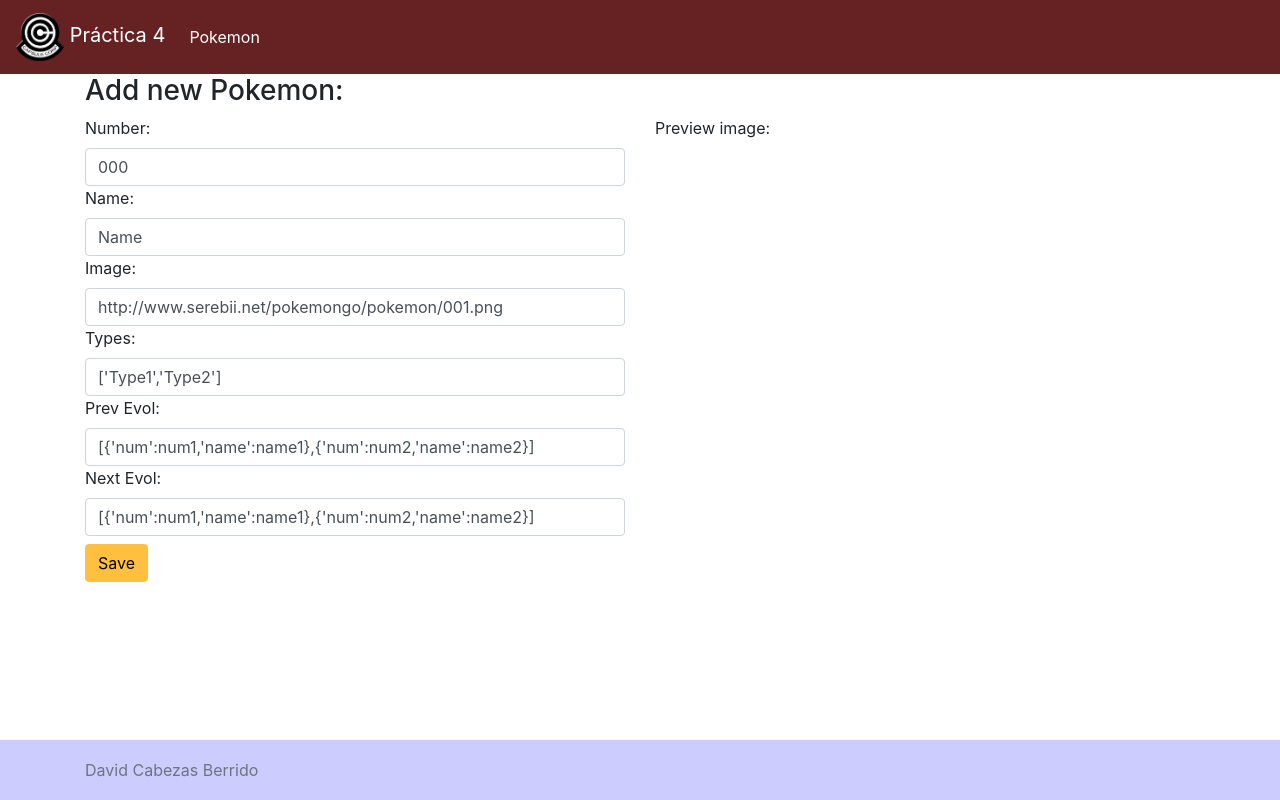
After one commit to dcabezas98/DAI, a Flask app: page /pokemon/add in a window 1280 px wide. The commit adds this page. Run offline with Flask 2, Linux system fonts and the light colour scheme; some libraries are stand-ins or nearby versions.

Commit message:
P4 terminada

```diff
--- a/P4/app/app.py
+++ b/P4/app/app.py
@@ -1,12 +1,18 @@
 #./app/app.py
 
-from flask import Flask, render_template, session, request, flash, redirect, url_for
+from flask import Flask, render_template, request, flash, redirect, url_for, session
 from pymongo import MongoClient
 
 app = Flask(__name__)
+app.secret_key='esto-es-una-clave-muy-secreta'
 
 client = MongoClient("mongo", 27017) # Conectar al servicio (docker) "mongo" en su puerto estandar
 db = client.SampleCollections        # Elegimos la base de datos de ejemplo
+
+# Página principal, con índice
+@app.route('/')
+def index():
+    return redirect(url_for('home'))
 
 @app.route('/home')
 def  home():
@@ -14,22 +20,101 @@ def  home():
 
 @app.route('/pokemon', methods=['GET','POST'])
 def pokemon():
-    pokemons=db.samples_pokemon.find()
-
     if request.method == 'POST':
         if 'name' in request.form:
-            pokemons=db.samples_pokemon.find({'name':request.form['name']})
+            pokemons=db.samples_pokemon.find({'name':{"$regex":request.form['name'],"$options":'i'}}).sort('id')
         elif 'num' in request.form:
             n=request.form['num']
-            pokemons=db.samples_pokemon.find({'num':'0'*(3-len(n))+request.form['num']})
+            if len(n)<3:
+                n='0'*(3-len(n))+n
+            pokemons=db.samples_pokemon.find({'num':n}).sort('id')
         elif 'type' in request.form:
-            pokemons=db.samples_pokemon.find({'type':request.form['type']})
+            pokemons=db.samples_pokemon.find({'type':{"$regex":request.form['type'],"$options":'i'}}).sort('id')
     else:
-        pokemons=db.samples_pokemon.find()
+        pokemons=db.samples_pokemon.find().sort('id')
 
     lista_pokemons = [{k:p[k] for k in ("num","name","img","type","prev_evolution","next_evolution") if k in p} for p in pokemons]
 
-    return render_template('pokemon.html',lista=lista_pokemons)
+    return render_template('pokemon.html',n=len(lista_pokemons),lista=lista_pokemons)
+
+# Crea una lista desde un string
+def stripList(l):
+    l=l.replace('[','').replace(']','').replace(' ','').replace("'","")
+    return l.split(',')
+
+# Crea una lista de diccionarios desde un string
+def stripDictList(l):
+    l=l.replace('[','').replace(']','').replace('{','').replace('}','')
+    l=l.replace("'num'",'').replace("'name'",'')
+    l=l.replace(' ','').replace(':','').replace("'","")
+    l=l.split(',')
+    result=[]
+    for i in range(0,len(l)-1,2):
+        result.append({'num':l[i], 'name':l[i+1]})
+    return result
+
+@app.route('/pokemon/edit/<num>', methods=['GET','POST'])
+def editPkmn(num):
+
+    if request.method=='POST':
+        n=request.form['num']
+        name=request.form['name']
+        img=request.form['img']
+        typ=stripList(request.form['type'])
+        prev=stripDictList(request.form['prev'])
+        nex=stripDictList(request.form['next'])
+        # No se puede pisar el número de otro pokemon
+        if num==n or db.samples_pokemon.find({'id':int(n)}).count()==0:
+            db.samples_pokemon.find_one_and_update({'id':int(num)},
+                                                   {'$set':{'name':name,
+                                                   'id':int(n), 'img':img,
+                                                   'num':n, 'type':typ,
+                                                   'prev_evolution':prev,
+                                                   'next_evolution':nex}})
+            flash('Pokemon data modified successfully.')
+            return redirect('/pokemon/edit/'+n)
+        else:
+            flash('Data not modified. There exists already a Pokemon with such number :(')
+        return redirect('/pokemon/edit/'+num)
+
+    pok=db.samples_pokemon.find({'num':num})
+    for p in pok:
+        pok={k:p[k] for k in ("num","name","img","type","prev_evolution","next_evolution") if k in p}
+
+    return render_template('editPkmn.html', pok=pok)
+
+@app.route('/pokemon/add', methods=['GET','POST'])
+def addPkmn():
+
+    if request.method=='POST':
+        n=request.form['num']
+        if len(n)<3:
+                n='0'*(3-len(n))+n
+        name=request.form['name']
+        img=request.form['img']
+        typ=stripList(request.form['type'])
+        prev=stripDictList(request.form['prev'])
+        nex=stripDictList(request.form['next'])
+        # No se puede pisar el número de otro pokemon
+        if db.samples_pokemon.find({'id':int(n)}).count()==0:
+            db.samples_pokemon.insert({'name':name,
+                                                   'id':int(n), 'img':img,
+                                                   'num':n, 'type':typ,
+                                                   'prev_evolution':prev,
+                                                   'next_evolution':nex})
+            flash('Pokemon added successfully.')
+            return redirect('/pokemon/edit/'+n)
+        else:
+            flash('Data not modified. There exists already a Pokemon with such number :(')
+
+    return render_template('addPkmn.html')
+
+
+@app.route('/pokemon/delete/<num>')
+def deletePkmn(num):
+    db.samples_pokemon.delete_one({'num':num})
+    flash('Pokemon deleted successfully.')
+    return redirect(url_for('home'))
 
 # Manejador de error 404: URL no definida
 @app.errorhandler(404)
--- a/P4/app/static/style.css
+++ b/P4/app/static/style.css
@@ -41,3 +41,20 @@ body {
     border-left: solid;
     border-right: solid;
 }
+
+#editBtn{
+    color: #060606;
+    background-color: #cfcf4f;
+    border-color: #cfcf4f;
+}
+
+#editBtn:hover{
+    background-color: #c0c040;
+    border-color: #c0c040;
+}
+
+#saveBtn{
+    background-color: #ffc040;
+    border-color: #ffc040;
+    color: #000000;
+}
--- /dev/null
+++ b/P4/app/templates/addPkmn.html
@@ -0,0 +1,32 @@
+{% extends "layout.html" %}
+
+{% block name %}
+<h3>Add new Pokemon:</h3>
+{% endblock %}
+
+
+  {% block content %}
+  <div class="row">
+    <div class="col-md-6">
+      <form class="form mb-1 mt-2 mt-md-0" method="POST" action="/pokemon/add">
+	<label for="num">Number:</label>
+	<input name="num" class="form-control mr-sm-mb-2" type="text" placeholder="Number" value="000">
+	<label for="name">Name:</label>
+	<input name="name" class="form-control mr-sm-2" type="text" placeholder="Name" value="Name">
+	<label for="img">Image:</label>
+	<input name="img" class="form-control mr-sm-2" type="text" placeholder="Image" onchange="document.getElementById('imgPrev').src = this.value;" value="http://www.serebii.net/pokemongo/pokemon/001.png">
+	<label for="type">Types:</label>
+	<input name="type" class="form-control mr-sm-2" type="text" placeholder="Types" value="['Type1','Type2']">
+	<label for="name">Prev Evol:</label>
+	<input name="prev" class="form-control mr-sm-2" type="text" placeholder="Prev Evol" value="[{'num':num1,'name':name1},{'num':num2,'name':name2}]">
+	<label for="name">Next Evol:</label>
+	<input name="next" class="form-control mr-sm-2" type="text" placeholder="Next Evol" value="[{'num':num1,'name':name1},{'num':num2,'name':name2}]">
+	<button class="btn btn mt-2 mr-sm-2" id="saveBtn" type="submit">Save</button>
+      </form>
+    </div>
+    <div class="col-md-4">
+      Preview image:
+      <img src="" id="imgPrev"></img>
+    </div>
+  </div>
+  {% endblock %}
--- a/P4/app/templates/layout.html
+++ b/P4/app/templates/layout.html
@@ -31,9 +31,8 @@
 
     <div class="container">
       <div class="row">
-		<div class="col-md-1"></div>
 	<!-- Begin page content -->
-	<main role="main" class="container col-md-10">
+	<main role="main" class="container col-md-12">
 	  <!-- Posibles mensajes flash -->
 		{% with msgs=get_flashed_messages() %}
 		{% if msgs %}
@@ -55,7 +54,6 @@
 		  {% block content %}{% endblock %}
 	  </div>
 	</main>
-	<div class="col-md-1"></div>
       </div>
     </div>
 
```
Also changed, not shown: P4/app/templates/editPkmn.html (added, +33 -0 lines), P4/app/templates/pokemon.html (+13 -2 lines).
